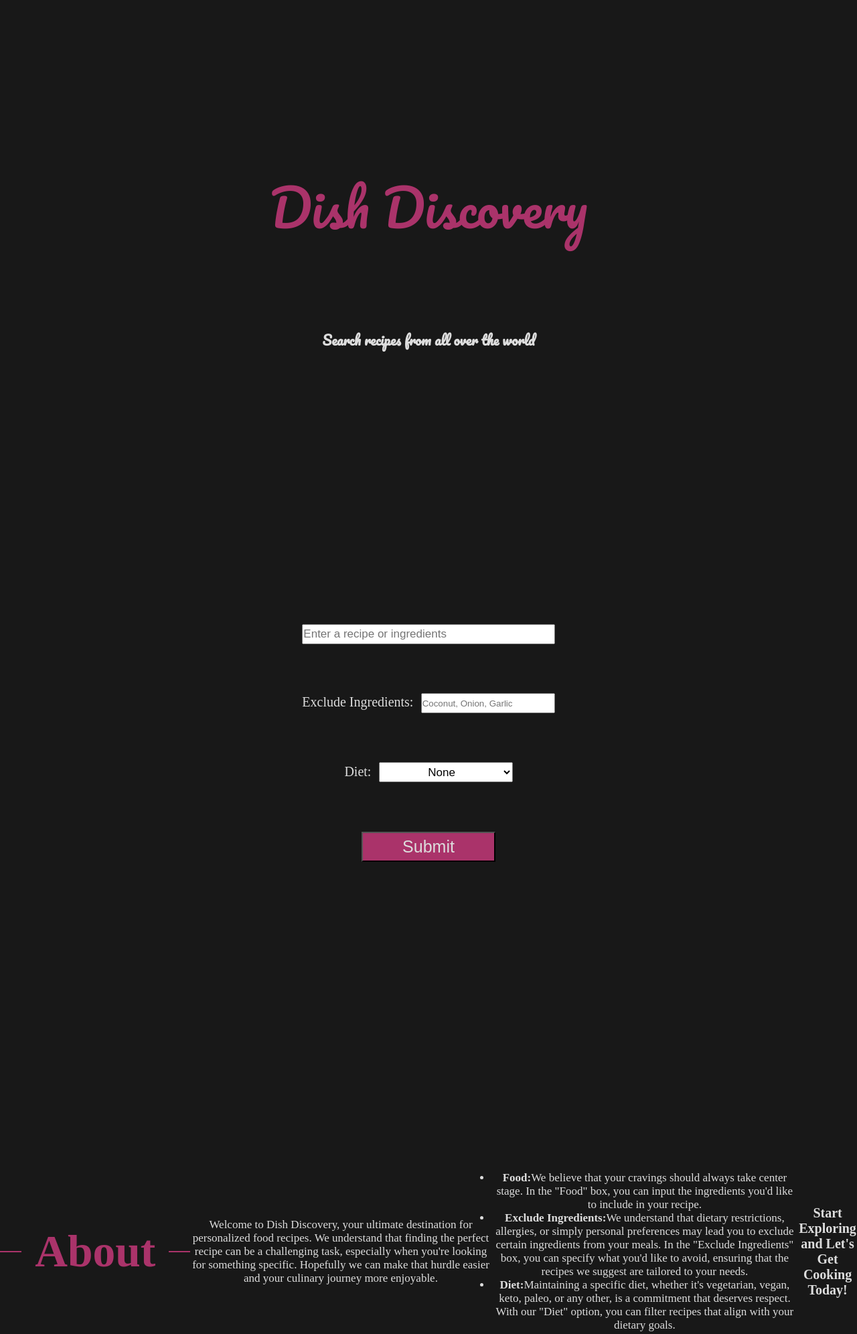
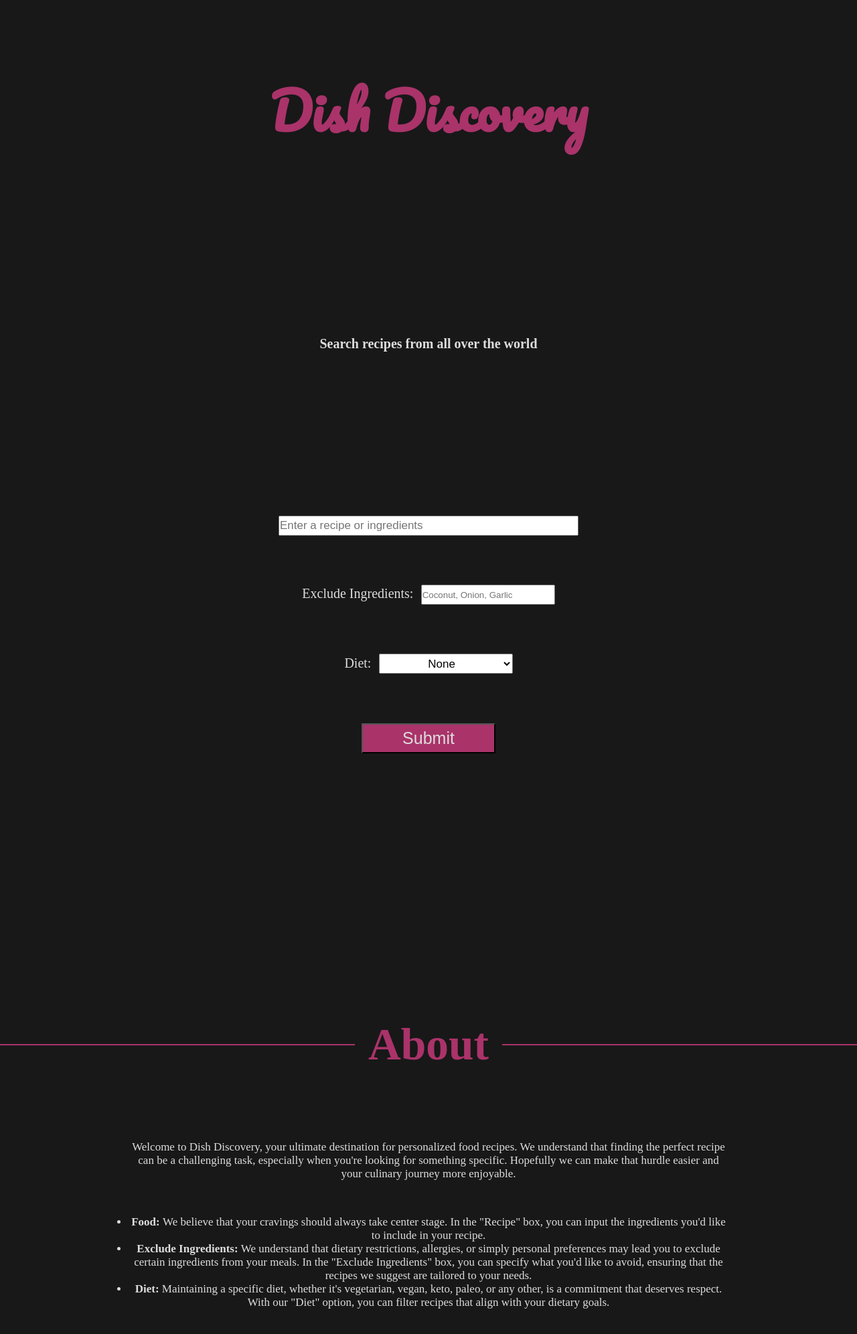
Before and after one commit to Evan-R-Scott/FoodRecipeApp, a plain HTML site: page Index.html in a window 1280 px wide. Shown: the part 51-2043 px from the top of the page at 67% size. Drawn offline with Linux system fonts and the light colour scheme.

Commit message:
Fixed about section and added a footer for contacting

```diff
--- a/Index.html
+++ b/Index.html
@@ -21,7 +21,8 @@
     <label class = "siteName">Dish Discovery</label>
   </nav>
 
-    <section id = "home">Dish Discovery
+    <section id = "home">
+      <h1>Dish Discovery</h1>
 
       <h4>Search recipes from all over the world</h4>
     </section>
@@ -48,29 +49,37 @@
     </section>
 
     <section id = "about">
+      <br>
       <h2>About</h2>
-
+      <br>
+      <br>
       <p>Welcome to Dish Discovery, your ultimate destination for personalized food recipes. We understand that finding the perfect recipe can be a challenging task, especially when you're looking for something specific. Hopefully we can make that hurdle easier and your culinary journey more enjoyable.</p>
-
+      <br>
       <ul title = "What Sets Us Apart?">
-        <li><strong>Food:</strong>We believe that your cravings should always take center stage. In the "Food" box, you can input the ingredients you'd like to include in your recipe.</li>
-        <li><strong>Exclude Ingredients:</strong>We understand that dietary restrictions, allergies, or simply personal preferences may lead you to exclude certain ingredients from your meals. In the "Exclude Ingredients" box, you can specify what you'd like to avoid, ensuring that the recipes we suggest are tailored to your needs.</li>
-        <li><strong>Diet:</strong>Maintaining a specific diet, whether it's vegetarian, vegan, keto, paleo, or any other, is a commitment that deserves respect. With our "Diet" option, you can filter recipes that align with your dietary goals. </li>
+        <li><strong>Food: </strong>We believe that your cravings should always take center stage. In the "Recipe" box, you can input the ingredients you'd like to include in your recipe.</li>
+        <li><strong>Exclude Ingredients: </strong>We understand that dietary restrictions, allergies, or simply personal preferences may lead you to exclude certain ingredients from your meals. In the "Exclude Ingredients" box, you can specify what you'd like to avoid, ensuring that the recipes we suggest are tailored to your needs.</li>
+        <li><strong>Diet: </strong>Maintaining a specific diet, whether it's vegetarian, vegan, keto, paleo, or any other, is a commitment that deserves respect. With our "Diet" option, you can filter recipes that align with your dietary goals. </li>
       </ul>
-
+      <br>
       <h3>Start Exploring and Let's Get Cooking Today!</h3>
 
     </section>
 
     <section id = "search-results">
+      <br>
       <h2>Recipes</h2>
 
     </section>
 
     <section id = "history">
+      <br>
       <h2>Previous Recipes</h2>
 
     </section>
 
 </body>
+
+<footer>
+  <p>Fun Guy making a Fun Project :D</p>
+</footer>
 </html>
--- a/Style.css
+++ b/Style.css
@@ -42,7 +42,6 @@ nav .siteName{
 section {
   width: 100%;
   min-height: 100vh;
-  display: flex;
   justify-content: center;
   align-items: center;
   background-color: #181818;
@@ -53,10 +52,14 @@ section {
 #home {
   position: relative;
   min-height: 90vh;
+}
+
+h1 {
+  position: relative;
   font-size: 75px;
   font-family: Pacifico, 'Times New Roman', Arial;
   color: 	#AA336A;
-  top: 0;
+  top: 150px;
 }
 
 h2 {
@@ -93,7 +96,7 @@ h4{
 
 .searchSection .recipe-search-box{
   position: relative;
-  width: 100%;
+  width: 35%;
   height: 30px;
   font-size: 17px;
   top: 80px;
@@ -124,6 +127,8 @@ label{
 p, li {
   color: #ddd;
   font-size: 17px;
+  width: 70%;
+  margin: 0 auto;
 }
 
 .button {
@@ -135,3 +140,9 @@ p, li {
   background-color:#AA336A;
   color: #ddd;
 }
+
+footer {
+  min-height: 20vh;
+  background-color: #AA336A;
+  color: #ddd;
+}
```
